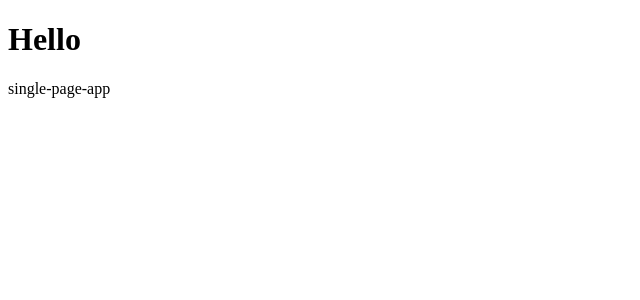
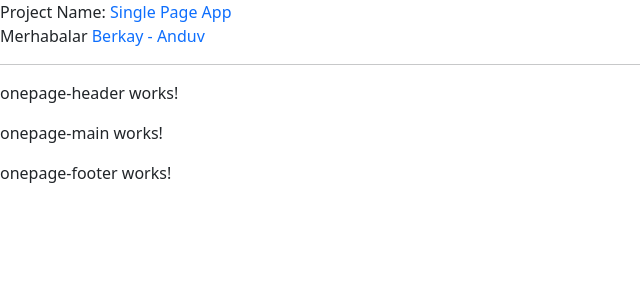
Before and after one commit to sygrok/Techcareer-AngularApp1, an Angular app: page / in a window 1280 px wide. Shown: the top 300 px of the page, without its empty margins (0-640 px from the left). Built offline with nearby package versions, Linux system fonts and the light colour scheme.

Commit message:
one way data binding

```diff
--- a/src/app/app.component.html
+++ b/src/app/app.component.html
@@ -1,9 +1,13 @@
-<main class="main">
-  <div class="content">
-    <h1>Hello</h1> {{title}}
-  </div>
-</main>
-
-
+<div>
+  <!-- one way data binding -->
+  Project Name: <span class="text-primary">{{projectName}}</span>
+  <br>
+  Merhabalar <span class="text-primary">{{name}} - {{surname}}</span>
+</div>
+<hr>
+<!-- Component Selector -->
+<app-onepage-header> </app-onepage-header>
+<app-onepage-main></app-onepage-main>
+<app-onepage-footer></app-onepage-footer>
 
 <router-outlet></router-outlet>
--- a/src/app/app.component.ts
+++ b/src/app/app.component.ts
@@ -1,14 +1,25 @@
 import { Component } from '@angular/core';
 import { CommonModule } from '@angular/common';
 import { RouterOutlet } from '@angular/router';
+import { OnepageHeaderComponent } from './onepage-header/onepage-header.component';
+import { OnepageFooterComponent } from './onepage-footer/onepage-footer.component';
+import { OnepageMainComponent } from './onepage-main/onepage-main.component';
 
 @Component({
   selector: 'app-root',
   standalone: true,
   templateUrl: './app.component.html',
   styleUrl: './app.component.css',
-  imports: [CommonModule, RouterOutlet],
+  imports: [
+    CommonModule,
+    RouterOutlet,
+    OnepageHeaderComponent,
+    OnepageFooterComponent,
+    OnepageMainComponent,
+  ],
 })
 export class AppComponent {
-  title = 'single-page-app';
+  name = 'Berkay';
+  surname = 'Anduv';
+  projectName = 'Single Page App';
 }
--- a/src/styles.css
+++ b/src/styles.css
@@ -1,4 +1,4 @@
 /* You can add global styles to this file, and also import other style files */
 
-/* @import "bootstrap/dist/css/bootstrap.min.css";
-@import "font-awesome/css/font-awesome.min.css"; */
+@import "bootstrap/dist/css/bootstrap.min.css";
+@import "font-awesome/css/font-awesome.min.css";
```
Also changed, not shown: 2 other files (tests, documents, lock files or other folders).
